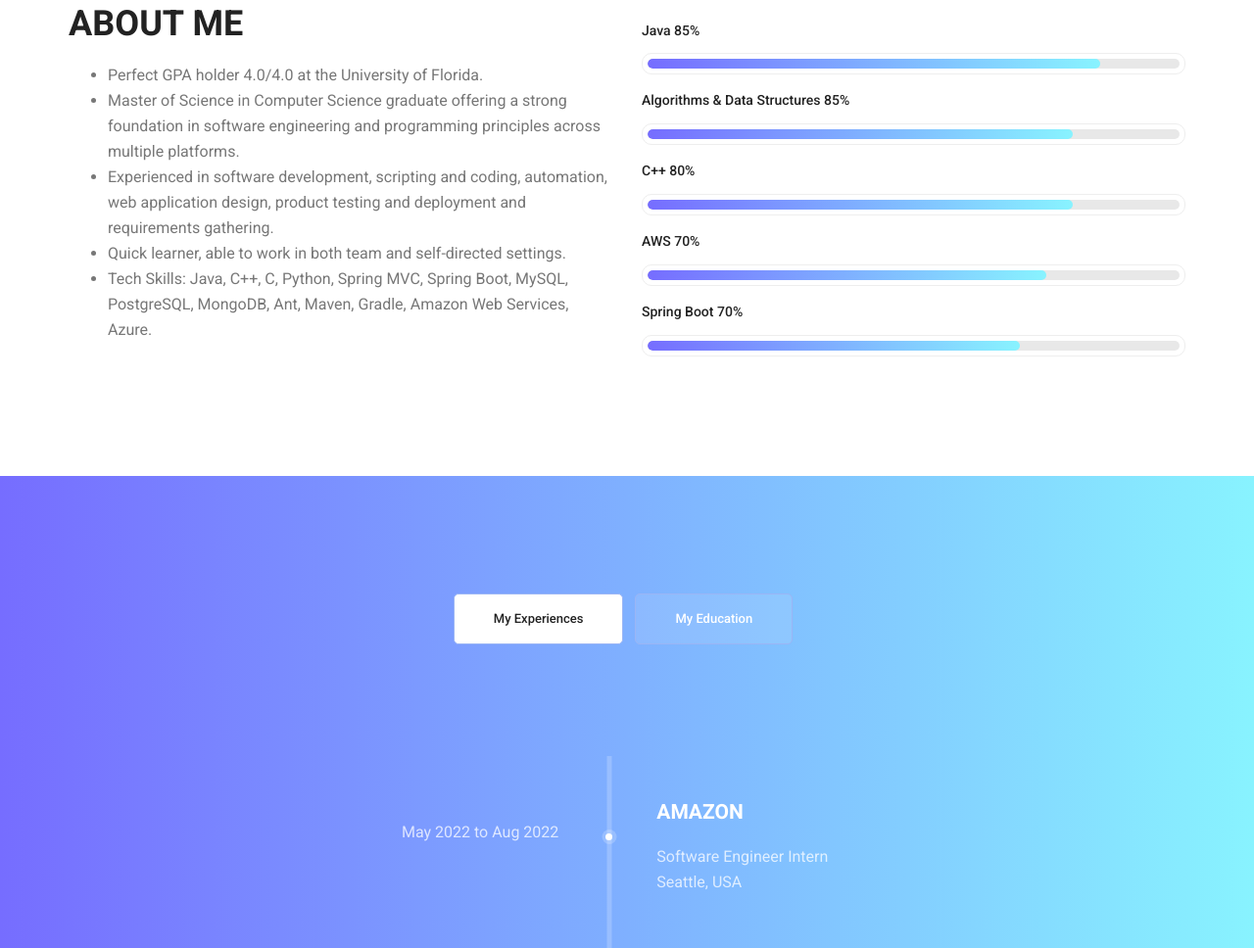
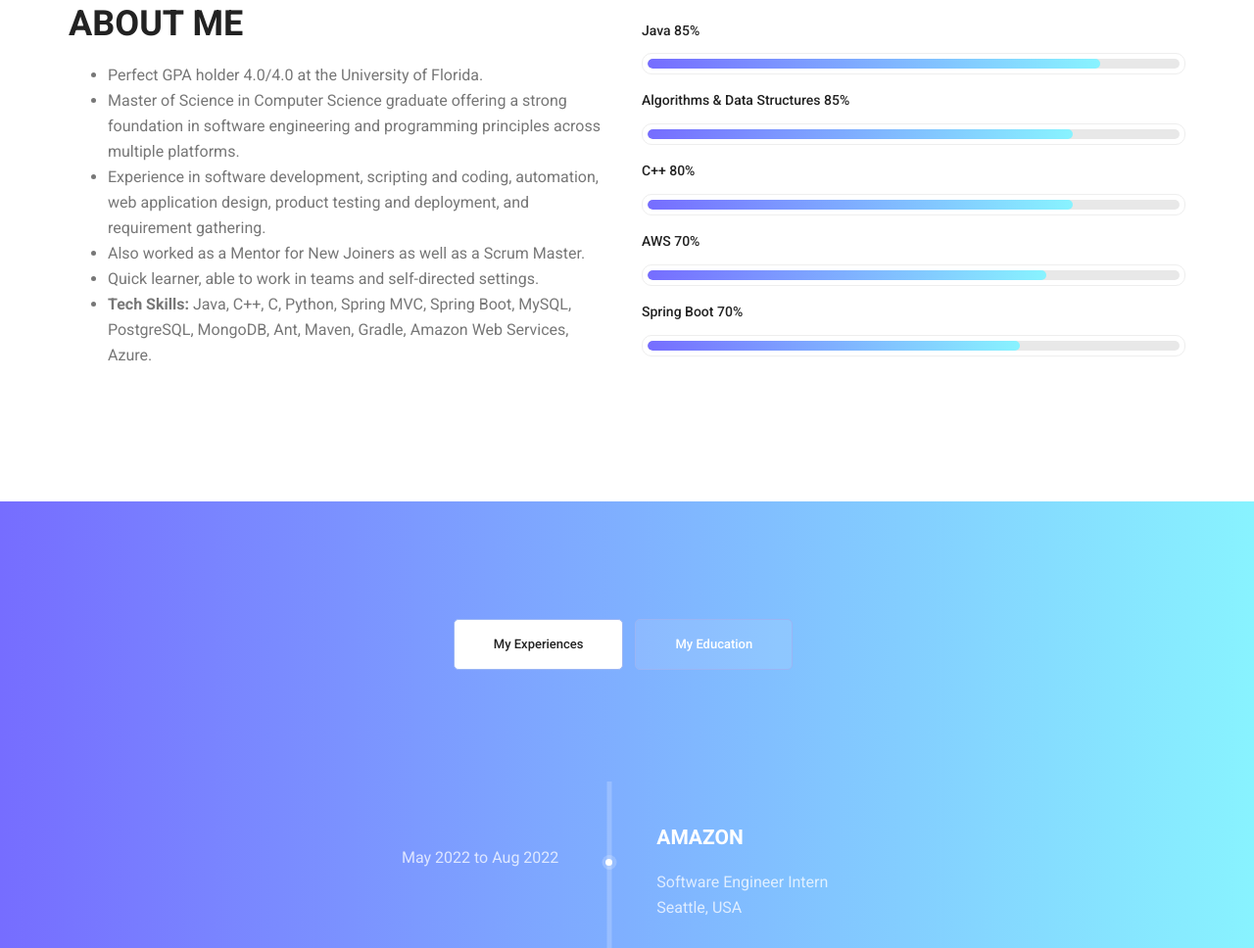
Before and after one commit to prateek270/MyPortfolio, a plain HTML site: page index.html in a window 1280 px wide. Shown: the part 1116-2084 px from the top of the page at 98% size. Drawn offline with Linux system fonts and the light colour scheme.

Commit message:
Updated About me section

```diff
--- a/index.html
+++ b/index.html
@@ -107,9 +107,10 @@
 								<ul>
 									<li>Perfect GPA holder 4.0/4.0 at the University of Florida.</li>
 									<li>Master of Science in Computer Science graduate offering a strong foundation in software engineering and programming principles across multiple platforms.</li>
-									<li>Experienced in software development, scripting and coding, automation, web application design, product testing and deployment and requirements gathering.</li>
-									<li>Quick learner, able to work in both team and self-directed settings.</li>
-									<li>Tech Skills: Java, C++, C, Python, Spring MVC, Spring Boot, MySQL, PostgreSQL, MongoDB, Ant, Maven, Gradle, Amazon Web Services, Azure.</li>
+									<li>Experience in software development, scripting and coding, automation, web application design, product testing and deployment, and requirement gathering.</li>
+									<li>Also worked as a Mentor for New Joiners as well as a Scrum Master.</li>
+									<li>Quick learner, able to work in teams and self-directed settings.</li>
+									<li><strong>Tech Skills: </strong>Java, C++, C, Python, Spring MVC, Spring Boot, MySQL, PostgreSQL, MongoDB, Ant, Maven, Gradle, Amazon Web Services, Azure.</li>
 								  </ul>
         				</div>
         			</div>
```
